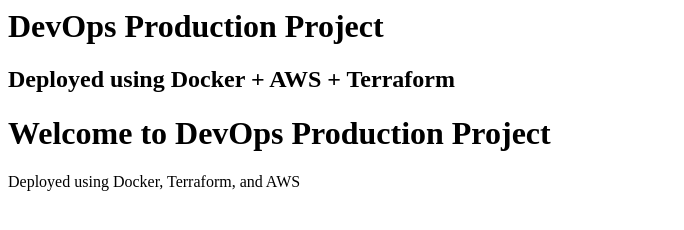
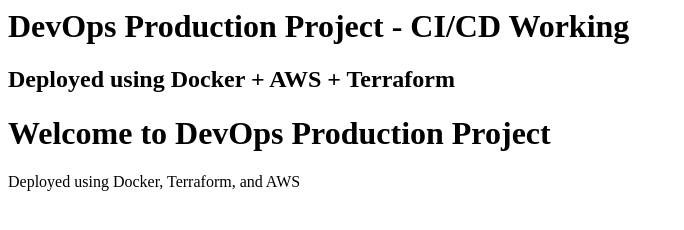
Before and after one commit to SayambarRanjeet/aws-devops-production-project, a plain HTML site: page app/index.html in a window 1280 px wide. Shown: the whole page, without its empty margins (0-684 px from the left). Drawn offline with Linux system fonts and the light colour scheme.

Commit message:
testing pipeline

```diff
--- a/app/index.html
+++ b/app/index.html
@@ -1,4 +1,4 @@
-<h1>DevOps Production Project</h1>
+<h1>DevOps Production Project - CI/CD Working</h1>
 <h2>Deployed using Docker + AWS + Terraform</h2>
 <!DOCTYPE html>
 <html>
```
Also changed, not shown: 1 other file.
